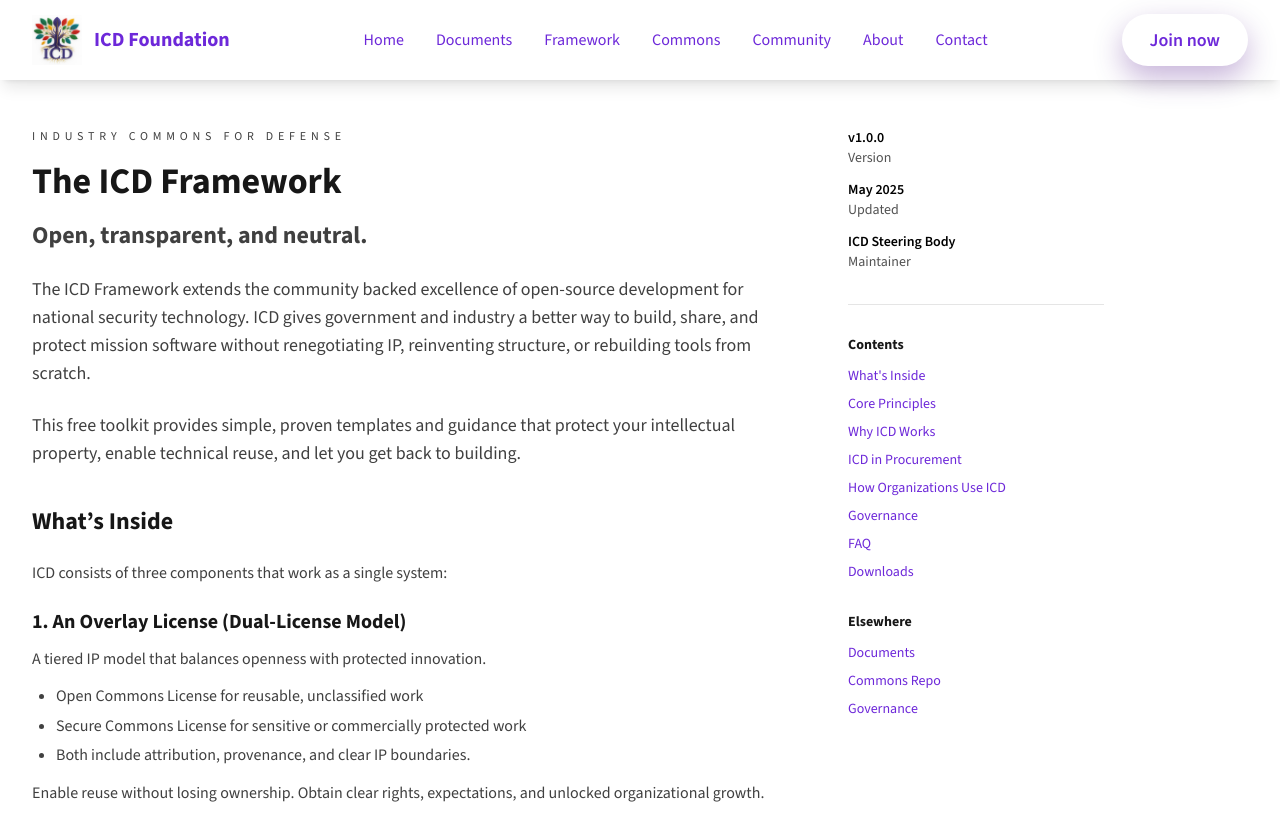
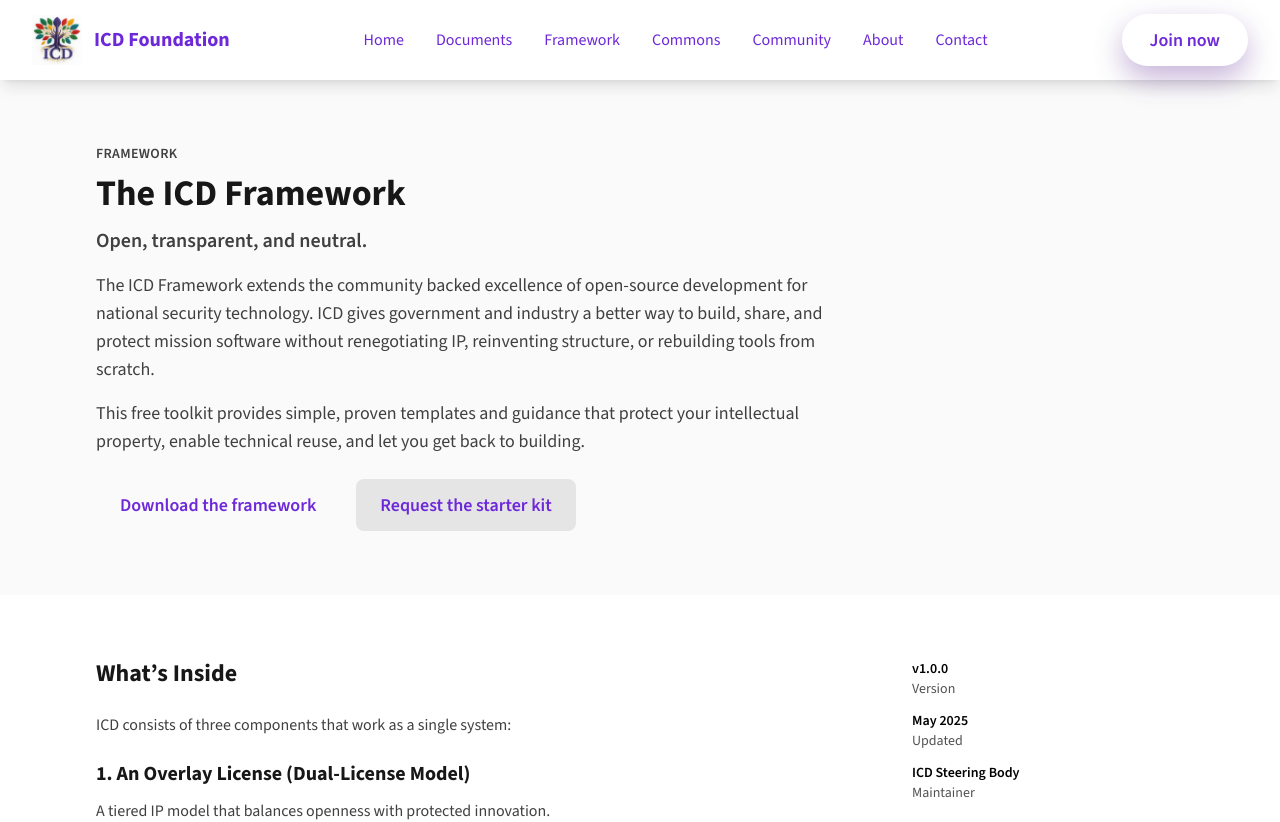
Before and after one commit to m4ndolore/defense_commons, a Next.js app: page /framework in a window 1280 px wide. Shown: the top 822 px of the page. Built offline with nearby package versions, Linux system fonts and the light colour scheme.

Commit message:
hero updates

```diff
--- a/app/framework/page.tsx
+++ b/app/framework/page.tsx
@@ -1,4 +1,7 @@
 import Link from "next/link";
+import Section from "@/components/ui/Section";
+import Container from "@/components/ui/Container";
+import Button from "@/components/ui/Button";
 
 const versionInfo = [
   { label: "Version", value: "v1.0.0" },
@@ -25,28 +28,41 @@
 
 export default function FrameworkPage() {
   return (
-    <div className="bg-white min-h-screen">
-      <div className="max-w-7xl mx-auto px-4 sm:px-6 lg:px-8 py-12">
+    <>
+      <Section background="gray">
+        <Container size="lg">
+          <div className="max-w-3xl" id="top">
+            <p className="text-primary-700 uppercase tracking-wide text-sm font-semibold mb-2">
+              Framework
+            </p>
+            <h1 className="text-4xl font-display font-bold text-gray-900 mb-3">
+              The ICD Framework
+            </h1>
+            <p className="text-xl font-semibold text-gray-900 mb-4">
+              Open, transparent, and neutral.
+            </p>
+            <p className="text-lg text-gray-600 mb-4">
+              The ICD Framework extends the community backed excellence of open-source development for national security technology. ICD gives government and industry a better way to build, share, and protect mission software without renegotiating IP, reinventing structure, or rebuilding tools from scratch.
+            </p>
+            <p className="text-lg text-gray-600 mb-6">
+              This free toolkit provides simple, proven templates and guidance that protect your intellectual property, enable technical reuse, and let you get back to building.
+            </p>
+            <div className="flex flex-wrap gap-4">
+              <Button href="/documents" variant="primary" size="lg">
+                Download the framework
+              </Button>
+              <Button href="/waitlist" variant="secondary" size="lg">
+                Request the starter kit
+              </Button>
+            </div>
+          </div>
+        </Container>
+      </Section>
+
+      <Section>
+        <Container size="lg">
           <div className="flex flex-col lg:flex-row gap-12">
             <main className="flex-1 max-w-3xl">
-            <header className="space-y-6 mb-10" id="top">
-              <p className="text-xs uppercase tracking-[0.4em] text-primary-800 mb-4">
-                Industry Commons for Defense
-              </p>
-              <h1 className="text-4xl font-bold text-black mb-4">
-                The ICD Framework
-              </h1>
-              <p className="text-2xl font-bold">
-                Open, transparent, and neutral.
-              </p>
-              <p className="text-lg text-neutral-700">
-                The ICD Framework extends the community backed excellence of open-source development for national security technology. ICD gives government and industry a better way to build, share, and protect mission software without renegotiating IP, reinventing structure, or rebuilding tools from scratch.
-              </p>
-              <p className="text-lg text-neutral-700">
-                This free toolkit provides simple, proven templates and guidance that protect your intellectual property, enable technical reuse, and let you get back to building.
-              </p>
-            </header>
-
               <section id="whats-inside" className="space-y-6 mb-12">
                 <h2 className="text-2xl font-bold">What’s Inside</h2>
                 <p className="text-neutral-700">ICD consists of three components that work as a single system:</p>
@@ -269,7 +285,8 @@
               </div>
             </aside>
           </div>
-      </div>
-    </div>
+        </Container>
+      </Section>
+    </>
   );
 }
```
Lines whose indentation alone changed are shown as unchanged.
